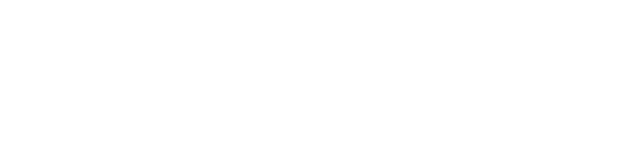
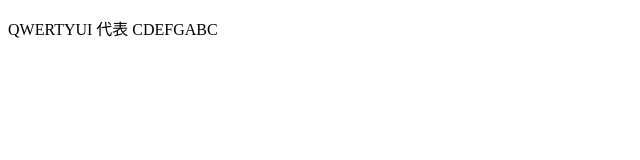
Before and after one commit to ykrc17/JSPiano, a plain HTML site: page index.html in a window 1280 px wide. Shown: the whole page, without its empty margins (0-640 px from the left). Drawn offline with Linux system fonts and the light colour scheme.

Commit message:
网页中带上说明

```diff
--- a/index.html
+++ b/index.html
@@ -6,6 +6,7 @@
 </head>
 
 <body>
+  <p>QWERTYUI 代表 CDEFGABC</p>
   <audio id='player0' hidden='true'></audio>
   <audio id='player1' hidden='true'></audio>
   <audio id='player2' hidden='true'></audio>
```
